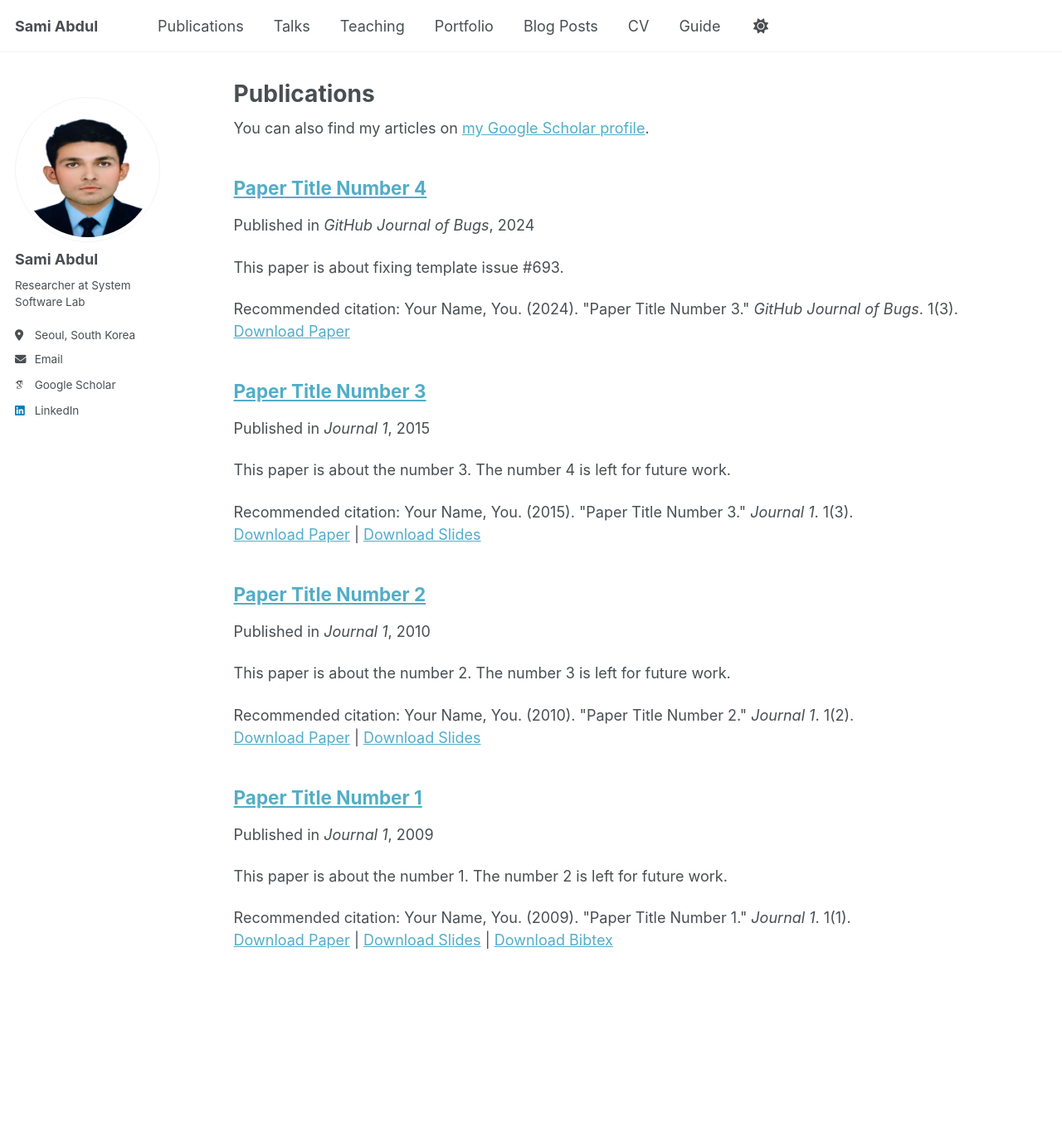
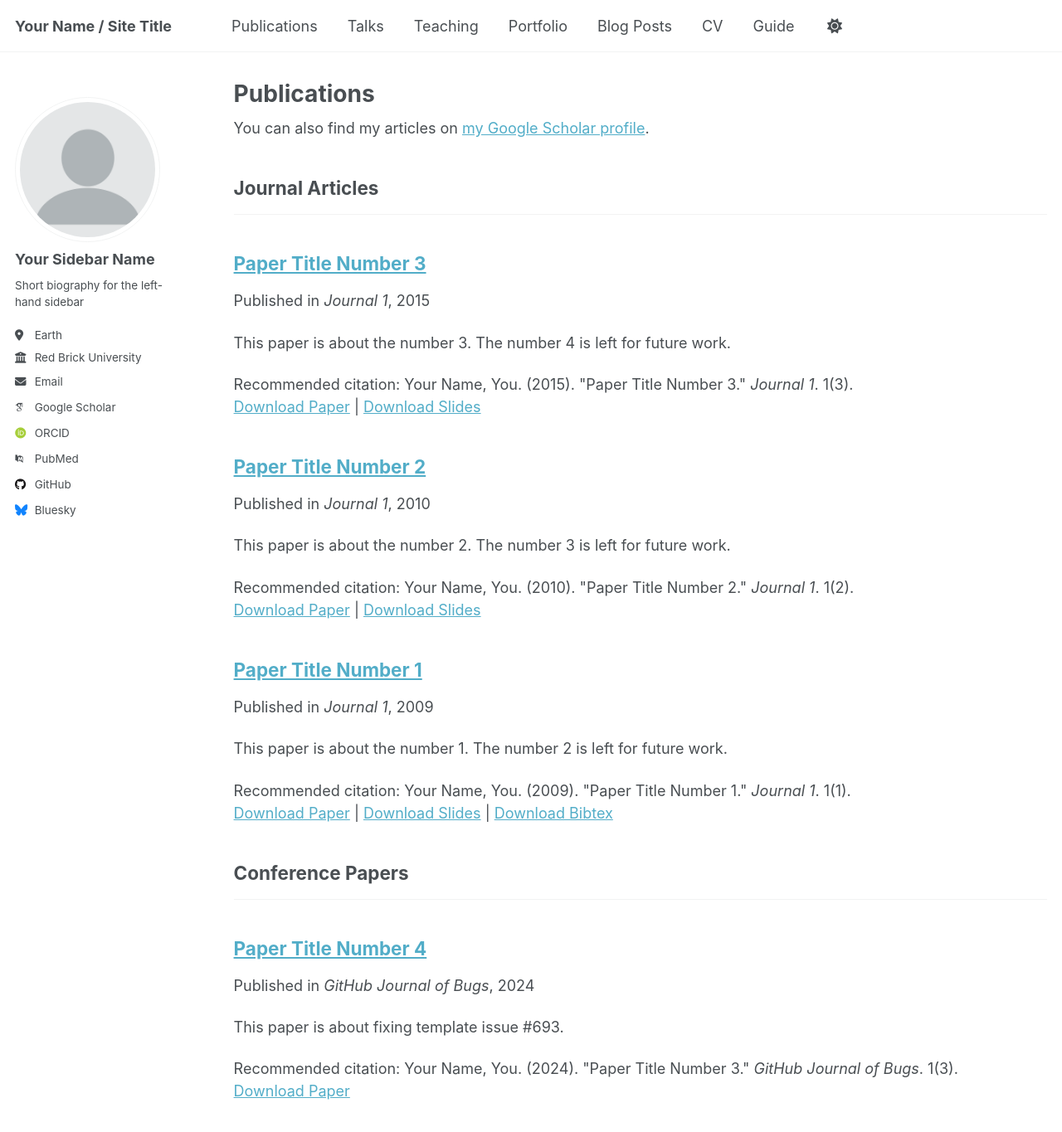
Before and after one commit to abdulsami101/abdulsami.github.io, a Jekyll site: the page built from _pages/publications.html, in a window 1280 px wide and 1400 px high. Shown: the top 1365 px of the window at 83% size. Built offline with Jekyll 4.4.1, drawn with Linux system fonts in a browser that asks for light colours; some web fonts are replaced; some of the changed lines change nothing that is shown; some of the changed text lies outside the part shown.

Commit message:
Update _config.yml

```diff
--- a/_config.yml
+++ b/_config.yml
@@ -3,23 +3,94 @@
 # This config file is meant for settings that affect your entire site, values
 # which you are expected to set up once and rarely need to edit after that.
 # For technical reasons, this file is *NOT* reloaded automatically when you use
-# `jekyll serve`. If you change this file, please restart the server process.
+# `jekyll serve -l -H localhost`. If you change this file, please restart the
+# server process.
+
+# Basic Site Settings
+locale                   : "en-US"
+site_theme               : "default"
+title                    : "Your Name / Site Title"
+title_separator          : "-"
+name                     : &name "Your Name"
+description              : &description "personal description"
+url                      : https://academicpages.github.io # the base hostname & protocol for your site e.g. "https://[your GitHub username].github.io"
+baseurl                  : "" # the subpath of your site, e.g. "/blog"
+repository               : "academicpages/academicpages.github.io"
+
+# Site Author - The following control what appear as part of the author content on the side bar.
+#               If a field is blank the icon and link will not appear, otherwise it will be shown.
+#               Additional customization can be done by editing /_includes/author-profile.html
+author:
+  # Biographic information
+  avatar           : "profile.png"
+  name             : "Your Sidebar Name"
+  pronouns         : # example: "she/her"
+  bio              : "Short biography for the left-hand sidebar"
+  location         : "Earth"
+  employer         : "Red Brick University"
+  uri              : # URL
+  email            : "none@example.org"
+
+  # Academic websites
+  arxiv            : # URL - Update with the correct link to your profile
+  googlescholar    : "https://scholar.google.com/citations?user=PS_CX0AAAAAJ"
+  impactstory      : # URL
+  orcid            : "http://orcid.org/yourorcidurl"
+  semantic         : # URL
+  pubmed           : "https://www.ncbi.nlm.nih.gov/pubmed/?term=john+snow"
+  researchgate     : # URL
+  scopus           : # URL
+
+  # Repositories and software development
+  bitbucket        : # Username - Update with your username on the site
+  codepen          : # Username
+  dribbble         : # Username
+  github           : "academicpages"
+  kaggle           : # Username
+  stackoverflow    : # User number or user number and name (i.e., use "1" or "1/jeff-atwood")
+
+  # Social media
+  bluesky          : "bsky.app" # Replace this with you Bluesky username
+  facebook         : # Username
+  flickr           : # Username
+  foursquare       : # Username
+  goodreads        : # Username
+  google_plus      : # Username
+  keybase          : # Username
+  instagram        : # Username
+  lastfm           : # Username
+  linkedin         : # Username
+  mastodon         : # URL
+  medium           : # URL
+  pinterest        : # Username
+  soundcloud       : # Username
+  steam            : # Username
+  telegram         : # URL
+  tumblr           : # Username
+  twitter          : # Username for X / Twitter
+  vine             : # Username
+  weibo            : # Username
+  wikipedia        : # Username
+  xing             : # Username
+  youtube          : # Username
+  zhihu            : # Username
+
+# Publication Category - The following the list of publication categories and their headings
+publication_category:
+  books:
+    title: 'Books'
+  manuscripts:
+    title: 'Journal Articles'
+  conferences:
+    title: 'Conference Papers'
 
 # Site Settings
-locale                   : "en-US"
-title                    : "Sami Abdul"
-title_separator          : "-"
-name                     : &name "Sami Abdul"
-description              : &description "Researcher at System Software Lab"
-url                      : https://abdulsami101.github.io # the base hostname & protocol for your site e.g. "https://mmistakes.github.io"
-baseurl                  : "" # the subpath of your site, e.g. "/blog"
-repository               :
 teaser                   :  # filename of teaser fallback teaser image placed in /images/, .e.g. "500x300.png"
 breadcrumbs              : false # true, false (default)
 words_per_minute         : 160
 future                   : true
 read_more                : "disabled" # if enabled, adds "Read more" links to excerpts
-talkmap_link             : false #change to true to add link to talkmap on talks page
+talkmap_link             : false      #change to true to add link to talkmap on talks page
 comments:
   provider               : # false (default), "disqus", "discourse", "facebook", "google-plus", "staticman", "custom"
   disqus:
@@ -47,13 +118,16 @@ staticman:
       options:
         format           : "iso8601" # "iso8601" (default), "timestamp-seconds", "timestamp-milliseconds"
 atom_feed:
+  hide                   : false     # change to true to hide the RSS feed in the footer
   path                   : # blank (default) uses feed.xml
+
 
 # SEO Related
 google_site_verification :
 bing_site_verification   :
 alexa_site_verification  :
 yandex_site_verification :
+
 
 # Social Sharing
 twitter:
@@ -73,44 +147,9 @@ social:
 
 # Analytics
 analytics:
-  provider               :  "google-universal" # false (default), "google", "google-universal", "custom"
+  provider               :  "false" # false (default), "google", "google-universal", "google-analytics-4", "custom"
   google:
     tracking_id          :
-
-
-# Site Author
-author:
-  name             : "Sami Abdul"
-  avatar           : "sami.png"
-  bio              : "Researcher at System Software Lab"
-  location         : "Seoul, South Korea"
-  employer         :
-  googlescholar    : "https://scholar.google.com/citations?user=YSI0Su4AAAAJ&hl=en"
-  email            :  sami@soongsil.ac.kr
-  uri              :
-  bitbucket        :
-  codepen          :
-  dribbble         :
-  flickr           :
-  facebook         :
-  foursquare       :
-  github           :
-  google_plus      :
-  keybase          :
-  instagram        :
-  lastfm           :
-  linkedin         : "https://www.linkedin.com/in/abdul-sami-306339178/"
-  pinterest        :
-  soundcloud       :
-  stackoverflow    : # http://stackoverflow.com/users/123456/username
-  steam            :
-  tumblr           :
-  twitter          : # "replacethistwitterhandle"
-  vine             :
-  weibo            :
-  xing             :
-  youtube          :
-  wikipedia        :
 
 
 # Reading Files
@@ -123,23 +162,26 @@ exclude:
   - "*.sublime-workspace"
   - .asset-cache
   - .bundle
+  - .github
   - .jekyll-assets-cache
   - .sass-cache
-  - CHANGELOG
-  - Capfile
-  - Gemfile
-  - Gruntfile.js
-  - LICENSE
-  - README
-  - Rakefile
   - assets/js/_main.js
   - assets/js/plugins
   - assets/js/vendor
+  - CHANGELOG
+  - Capfile
   - config
+  - Dockerfile
+  - Gemfile
+  - Gruntfile.js
   - gulpfile.js
+  - LICENSE
+  - local
   - log
   - node_modules
-  - package.json
+  - package.json*
+  - Rakefile
+  - README
   - tmp
   - vendor
 keep_files:
@@ -169,7 +211,7 @@ kramdown:
   enable_coderay: false
 
 
-# Collections
+# These settings control the types of collections used by the template
 collections:
   teaching:
     output: true
@@ -185,7 +227,7 @@ collections:
     permalink: /:collection/:path/
 
 
-# Defaults
+# These settings control how pages and collections are included in the site
 defaults:
   # _posts
   - scope:
@@ -241,6 +283,7 @@ defaults:
       author_profile: true
       share: true
 
+
 # Sass/SCSS
 sass:
   sass_dir: _sass
@@ -251,22 +294,25 @@ sass:
 permalink: /:categories/:title/
 # paginate: 5 # amount of posts to show
 # paginate_path: /page:num/
-timezone: America/Los_Angeles # http://en.wikipedia.org/wiki/List_of_tz_database_time_zones
+timezone: Etc/UTC # http://en.wikipedia.org/wiki/List_of_tz_database_time_zones
 
 
 # Plugins
 plugins:
+  - jekyll-feed
+  - jekyll-gist
   - jekyll-paginate
   - jekyll-sitemap
+  - jekyll-redirect-from
+  - jemoji
+
+# Mimic GitHub Pages with --safe
+whitelist:
+  - jekyll-feed
   - jekyll-gist
-  - jekyll-feed
-  - jekyll-redirect-from
-# mimic GitHub Pages with --safe
-whitelist:
   - jekyll-paginate
   - jekyll-sitemap
-  - jekyll-gist
-  - jekyll-feed
+  - jekyll-redirect-from
   - jemoji
 
 
```
